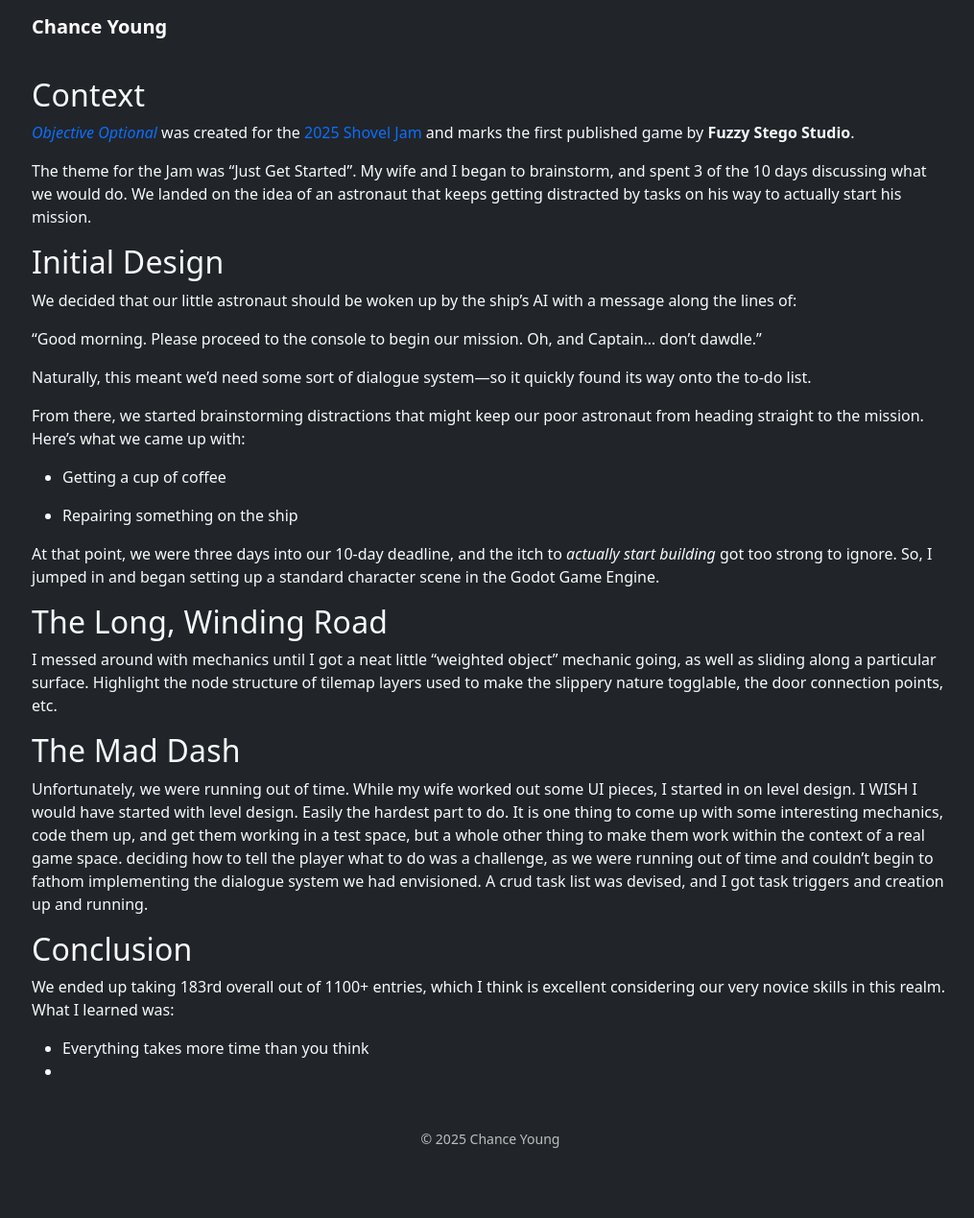
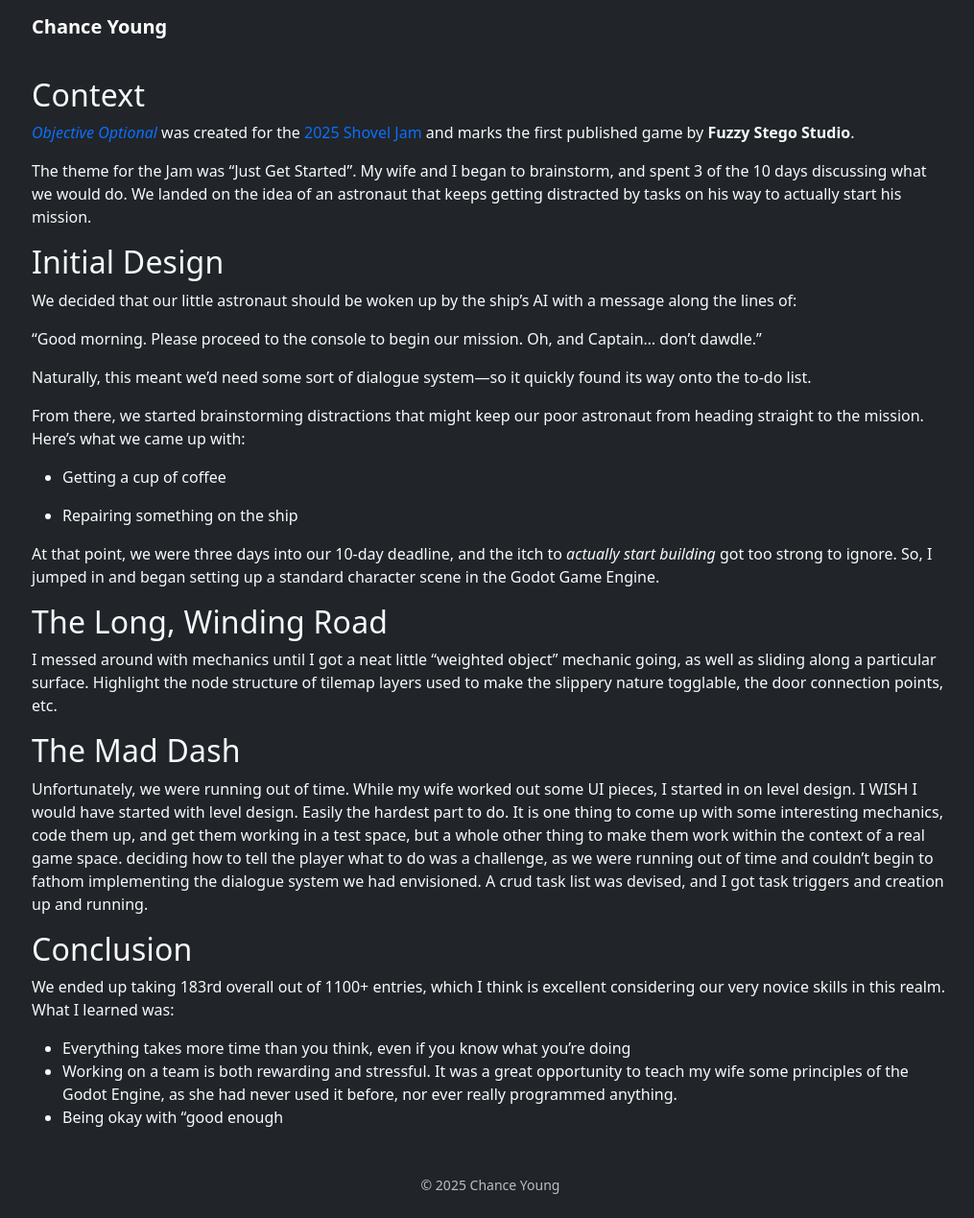
Before and after one commit to ChanceYoung/ChanceYoung.github.io, a Jekyll site: the page built from projects/objectiveoptional.md, in a window 1280 px wide. Shown: the whole page at 96% size, without its empty margins (129-1144 px from the left). Built offline with Jekyll 4.4.1, drawn with Linux system fonts in a browser that asks for light colours; before the commit the page ends 1221 px from its top, so only the background shows below that.

Commit message:
projects/objectiveoptional.md updated from https://stackedit.io/

```diff
--- a/projects/objectiveoptional.md
+++ b/projects/objectiveoptional.md
@@ -41,11 +41,12 @@ Unfortunately, we were running out of time. While my wife worked out some UI pie
 
 We ended up taking 183rd overall out of 1100+ entries, which I think is excellent considering our very novice skills in this realm. What I learned was:
 
-- Everything takes more time than you think
--
+- Everything takes more time than you think, even if you know what you're doing
+- Working on a team is both rewarding and stressful. It was a great opportunity to teach my wife some principles of the Godot Engine, as she had never used it before, nor ever really programmed anything.
+- Being okay with "good enough
 
 
 <!--stackedit_data:
-eyJoaXN0b3J5IjpbLTEwNTU0ODk1MDgsLTEwNTA2NzM0NzUsNj
+eyJoaXN0b3J5IjpbLTE3MDUyODIyMDIsLTEwNTA2NzM0NzUsNj
 c0NzMxNDg2LC02NTM3MzI0MTEsOTkxMzczOTgzXX0=
 -->
```
